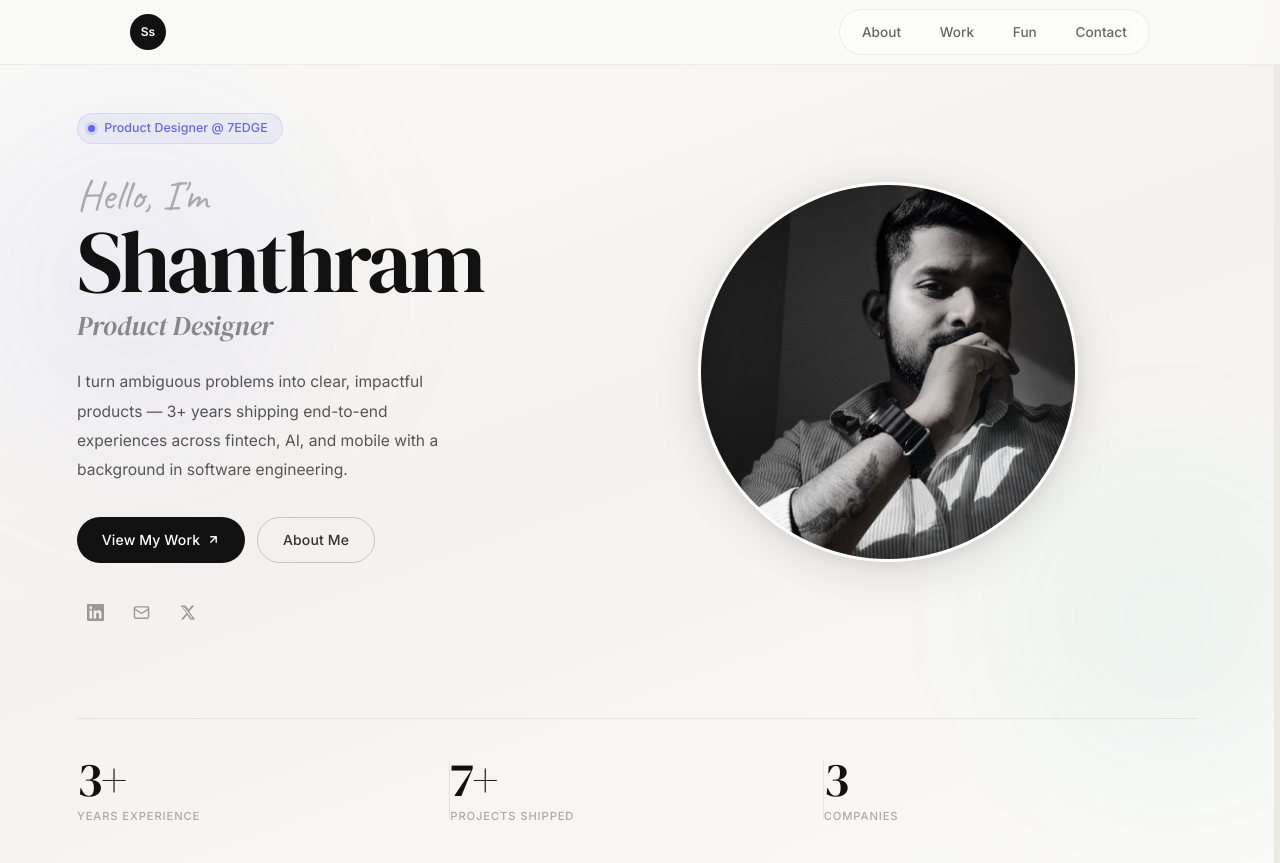
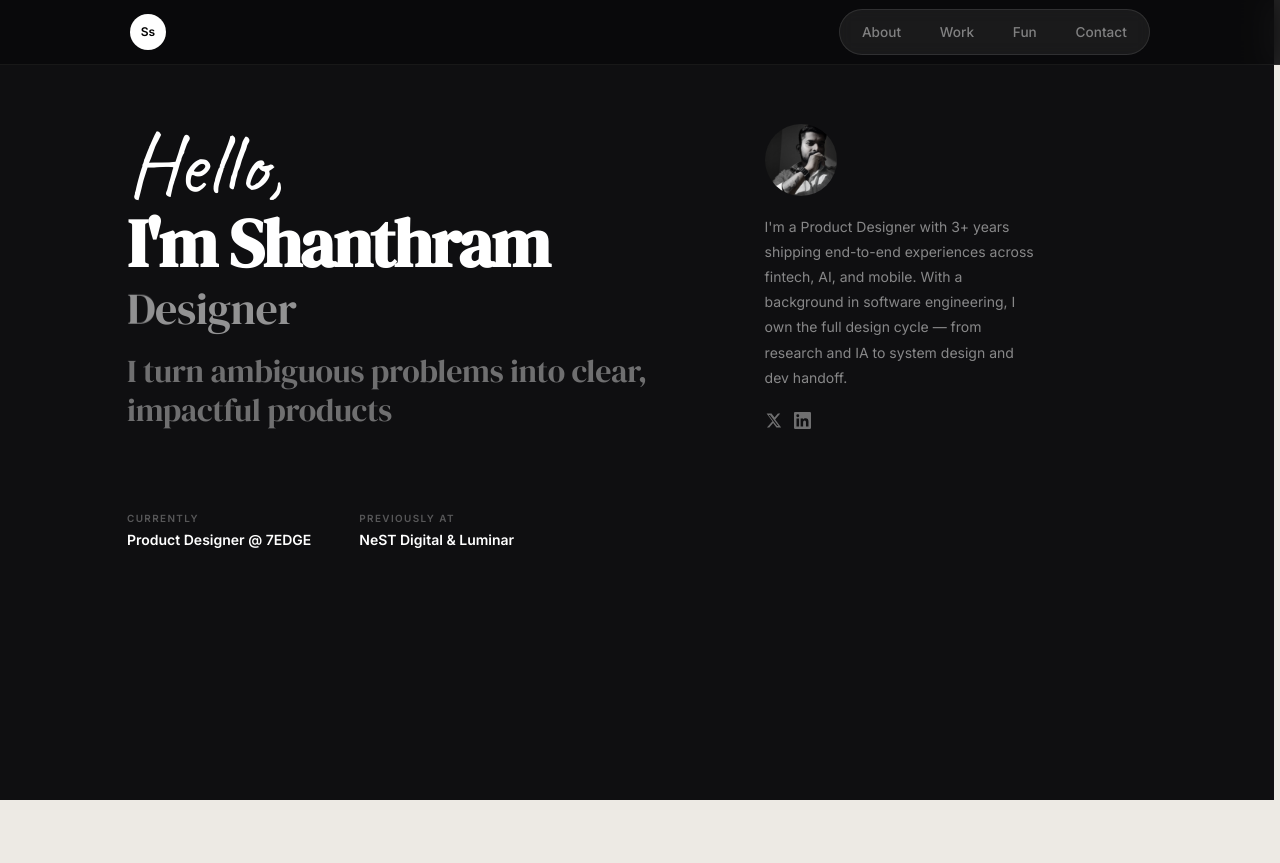
Before and after one commit to shanthramshetty/shanth.cv, a React (Vite) app: page / in a window 1280 px wide. After the commit the page ends 800 px from the top, so only its background shows below. Built offline with nearby package versions, Linux system fonts and the light colour scheme.

Commit message:
chore: auto-save 2026-03-31 1537

```diff
--- a/src/App.jsx
+++ b/src/App.jsx
@@ -2,7 +2,7 @@ import { useState, useEffect, useRef } from 'react'
 import { AnimatePresence, motion } from 'framer-motion'
 import Lenis from 'lenis'
 import Navbar from './components/Navbar'
-import Home from './components/Home'
+import Hero from './components/Hero'
 import Work from './components/Work'
 import AboutPage from './components/About'
 import FunSection from './components/FunSection'
@@ -12,7 +12,7 @@ import './App.css'
 
 /* Background color per page — drives the wrapper bg transition */
 const PAGE_BG = {
-  home:    '#fafaf8',
+  home:    '#0f0f11',
   about:   '#f0eeea',
   work:    '#0a0a0a',
   fun:     '#0a0a0a',
@@ -70,7 +70,7 @@ export default function App() {
             <Navbar page={page} setPage={setPage} />
 
             <AnimatePresence mode="wait">
-              {page === 'home'    && <PageWrap key="home"><Home setPage={setPage} /></PageWrap>}
+              {page === 'home'    && <PageWrap key="home"><Hero /></PageWrap>}
               {page === 'about'   && <PageWrap key="about"><AboutPage /></PageWrap>}
               {page === 'work'    && <PageWrap key="work"><Work /></PageWrap>}
               {page === 'fun'     && <PageWrap key="fun"><FunSection /></PageWrap>}
--- a/src/components/Navbar.jsx
+++ b/src/components/Navbar.jsx
@@ -16,7 +16,7 @@ export default function Navbar({ page, setPage }) {
     page === 'contact' ? 'Contact' : ''
 
   /* Dark-mode navbar for dark-background pages */
-  const dark = page === 'work' || page === 'fun'
+  const dark = page === 'home' || page === 'work' || page === 'fun'
 
   return (
     <header style={{
```
